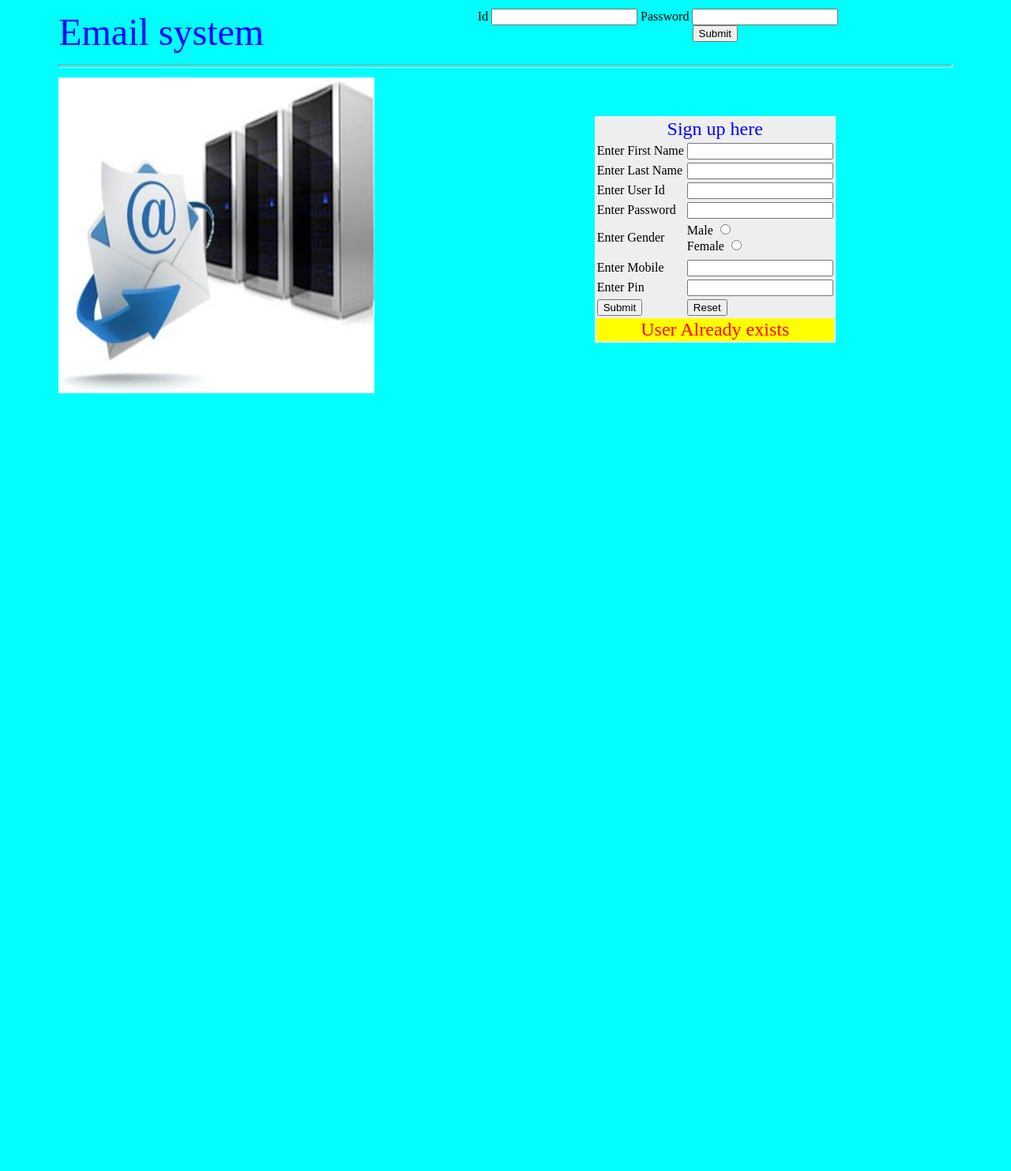
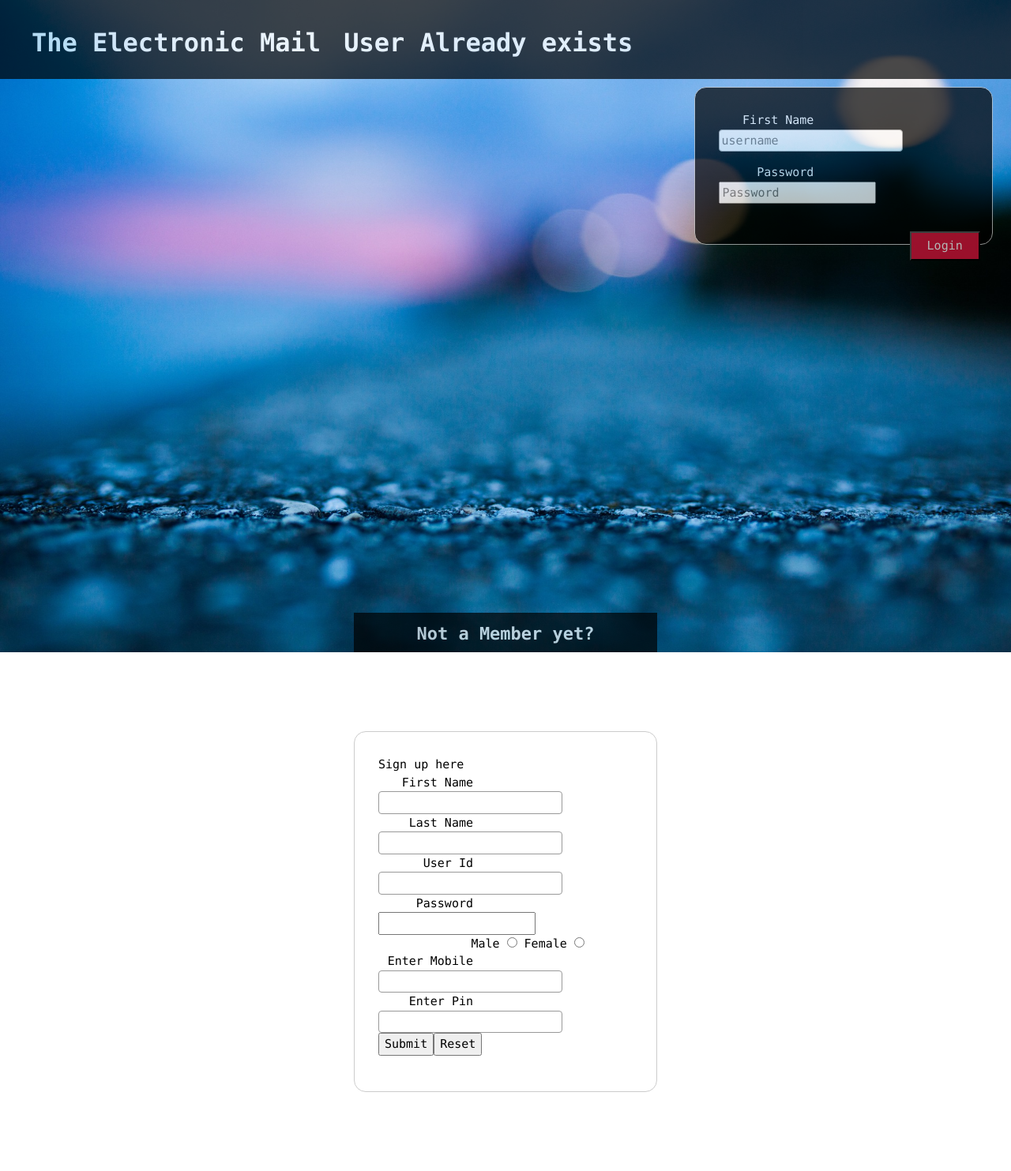
Before and after one commit to eishan-jindal/email, a PHP site: the page made by index.php in a window 1280 px wide. Shown: the whole page at 79% size. Before the commit the page ends 498 px from the top, so only its background shows below. Run offline with PHP 8.4, Linux system fonts and the light colour scheme; some libraries are stand-ins or nearby versions.

Commit message:
Add files via upload

```diff
--- a/index.php
+++ b/index.php
@@ -1,61 +1,114 @@
 <html>
     <head>
         <title>
-		Email system - Edited by E.Jindal
+            Email system
         </title>
+        <link href="style/w3.css" type="text/css" rel="stylesheet">
+        <link href="style/custom.css" type="text/css" rel="stylesheet">
+        <script src="https://ajax.googleapis.com/ajax/libs/jquery/3.2.0/jquery.min.js"></script>
     </head>
-	<body bgcolor=cyan>
-		<center>
-			<table width=90% border=0>
+    <body>
+        <button onclick="topFunction()" id="myBtn" title="Go to top" class="w3-button w3-xlarge w3-circle w3-black">^</button>
+        <script>
+            // When the user scrolls down 20px from the top of the document, show the button
+            window.onscroll = function () {
+                scrollFunction();
+            };
 
-			<tr><td align=left><font color=blue size=7>Email system</font></td>
-			<td>
-			<form name=frm1 action=log.php>
-				Id <input type=text name=t1> Password <input type=text name=t2><br>
-				<center><input type=submit></center>
-			</form>
+            function scrollFunction() {
+                if (document.body.scrollTop > 20 || document.documentElement.scrollTop > 20) {
+                    document.getElementById("myBtn").style.display = "block";
+                } else {
+                    document.getElementById("myBtn").style.display = "none";
+                }
+            }
+
+            // When the user clicks on the button, scroll to the top of the document
+            function topFunction() {
+                document.body.scrollTop = 0;
+                document.documentElement.scrollTop = 0;
+            }
+        </script>
+
+        <div id="top">
+            <div id="head">
+                <a class="hom" href="index.php">The Electronic Mail</a>
                         <?php
-	$a=@$_GET[x];
-if($a==3)
-{
-				echo"<font color=red ><center>*User Id/Password invalid</center></font>";
+                $a = $_GET[x];
+                if ($a == 1) {
+                    echo"<span>User Already exists</span>";
+                }
+                if ($a == 2) {
+                    echo"<span>User created.Please Login</span>";
                 }
                 ?>
-			</td>
-			</tr>
-			<tr><td colspan=2><hr size=5></td></tr>
-			<tr>
-				<td><img src=a1.jpg height=400 width=400></td>
-				<td align=center>
+            </div>
+            <div id="f1c">
+                <div style="padding:10px">
+                    <form id="frm1" name=frm1 action=log.php>
+                        <div>
+                            <label for="fn">First Name </label>
+                            <input type ="text" name ="t1" id ="fn" placeholder="username" required>
+                        </div>
+                        <div>
+                            <label for = "pwd">Password </label>
+                            <input type = "password" name="t2" id="pwd" placeholder = "Password" required>
+                        </div>
+                        <div  id = "btn">
+                            <button type="submit" > Login </button>
+                        </div>
+                    </form>
+                </div>
+            </div>
+            <?php
+            $a = $_GET [x];
+            if ($a == 3) {
+                echo "<font color=red ><center>*User Id/Password invalid</center></font>";
+            }
+            ?>
+            <div id="tag">
+                <a class="hom" href="#frm2">Not a Member yet?</a>
+            </div>
+        </div>
+        <div id="frm2">
             <form name=frm2 action=sign.php>
 
-						<table bgcolor=#eeeeee>
-<tr><td colspan=2><font color=blue size=5><center>Sign up here</center></font></td></tr>
-							<tr><td>Enter First Name</td><td><input type=text name=t1></td></tr>
-							<tr><td>Enter Last Name</td><td><input type=text name=t2></td></tr>
-							<tr><td>Enter User Id</td><td><input type=text name=t3></td></tr>
-							<tr><td>Enter Password</td><td><input type=password name=t4></td></tr>
-							<tr><td>Enter Gender</td><td>Male <input type=radio name=t5 value=Male><br>Female <input type=radio name=t5 value=Female></td></tr>							<tr><td></td><td></td></tr>
-							<tr><td>Enter Mobile</td><td><input type=text name=t6 maxlength=10></td></tr>
-							<tr><td>Enter Pin</td><td><input type=text name=t7 maxlength=6></td></tr>
-							<tr><td><input type=submit></td><td><input type=reset></td></tr>
-<?php
-$a=@$_GET[x];
-if($a==1)
-{
-	echo"<tr bgcolor=yellow><td colspan=2><font color=red size=5><center>User Already exists</center></font></td></tr>";
-}
-if($a==2)
-{
-	echo"<tr bgcolor=pink><td colspan=2><font color=blue size=3><center>User created.Please Login</center></font></td></tr>";
-}
-?>
-						</table>
+                Sign up here<br>
+                <div>
+                    <label for="t1">First Name</label>
+                    <input id="t1" type=text name=t1>
+                </div>
+                <div>
+                    <label for="t2">Last Name</label>
+                    <input id="t2" type=text name=t2>
+                </div>
+                <div>
+                    <label for="t3">User Id</label>
+                    <input id="t3" type=text name=t3>
+                </div>
+                <div>
+                    <label for="t4">Password</label>
+                    <input id="t4" type=password name=t4>
+                </div>
+                <div>
+                    &nbsp;&nbsp;&nbsp;&nbsp;&nbsp;&nbsp;&nbsp;&nbsp;&nbsp;&nbsp;&nbsp;&nbsp;&nbsp;Male
+                    <input id="t5" type=radio name=t5 value=Male>
+
+                    Female
+                    <input id="f" type=radio name=t5 value=Female>
+                </div>
+                <div>
+                    <label for="t6">Enter Mobile</label>
+                    <input type=text name=t6 maxlength=10>
+                </div>
+                <div>
+                    <label for="t7">Enter Pin</label>
+                    <input type=text name=t7 maxlength=6>
+                </div>
+                <div>
+                    <input type=submit><input type=reset>
+                </div>
             </form>
-
-				</td>
-			</tr>
-			</table>
-		</center>
+        </div>
     </body>
 </html>
--- /dev/null
+++ b/style/custom.css
@@ -0,0 +1,113 @@
+body{
+	font-family:lucida console;
+}
+#myBtn {
+  display: none;
+  position: fixed;
+  bottom: 20px;
+  left: 50px;
+  cursor: pointer;
+}
+.hom{
+	text-decoration: none;
+	padding:10px;
+}
+.hom:hover{
+	text-shadow:0 0 2px lawngreen;
+}
+#top{
+	background-image: url('../back.jpg');
+	background-size : 100% 100%;
+}
+
+#head{
+	width:100%;
+	height:100px;
+	font-size:32px;
+	font-weight:bold;
+	background:black;
+	color:white;
+	padding:30px;
+	opacity:0.7;
+}
+#f1c{
+	height:84.5%;
+}
+#frm1 {
+  /* Just to center the form on the page */
+  margin-right: 1% ;
+  margin-left : 69%;
+  width:30%;
+  height:200px;
+  /* To see the outline of the form */
+  padding: 2em;
+  border: 1px solid #CCC;
+  border-radius: 1em;
+  background: black;
+  color:white;
+  opacity:0.7;
+}
+
+#tag{
+	margin: 0px auto;
+	width:30%;
+	height:50px;
+	font-size:22px;
+	font-weight:bold;
+	background:black;
+	color:white;
+	padding:10px;
+	opacity:0.7;
+	text-align:center;
+}
+
+#frm2{
+  margin: 100px auto ;
+  width:30%;
+  /* To see the outline of the form */
+  padding: 2em;
+  border: 1px solid #CCC;
+  border-radius: 1em;
+  background: white;
+}
+
+#frm1 div + div {
+  margin-top: 1em;
+}
+
+label {
+  /* To make sure that all labels have the same size and are properly aligned */
+  display: inline-block;
+  width: 120px;
+  text-align: right;
+}
+
+input[type=text]{
+  /* To give the same size to all text fields */
+  width: 233px;
+  box-sizing: border-box;
+
+  /* To harmonize the look & feel of text field border */
+  border: 1px solid #999;
+  border-radius: 4px;
+  padding: 2px;
+  color: black;
+}
+input:focus {
+  /* To give a little highlight on active elements */
+  border-color: lightgreen;
+  box-shadow: 0 0 2px lawngreen;
+}
+#btn {
+  /* To position the buttons to the same position of the text fields */
+  padding: 20px; /* same size as the label elements */
+  margin-left: 70%;
+}
+#btn>a:hover{
+    color: #227293;
+}
+button{
+    padding : 5px 20px 5px 20px;
+    background: crimson;
+    color:white;
+}
```
Also changed, not shown: log.php (+11 -13 lines), sign.php (+25 -20 lines), back.jpg (added), style/w3.css (added). Lines whose indentation alone changed are shown as unchanged.
